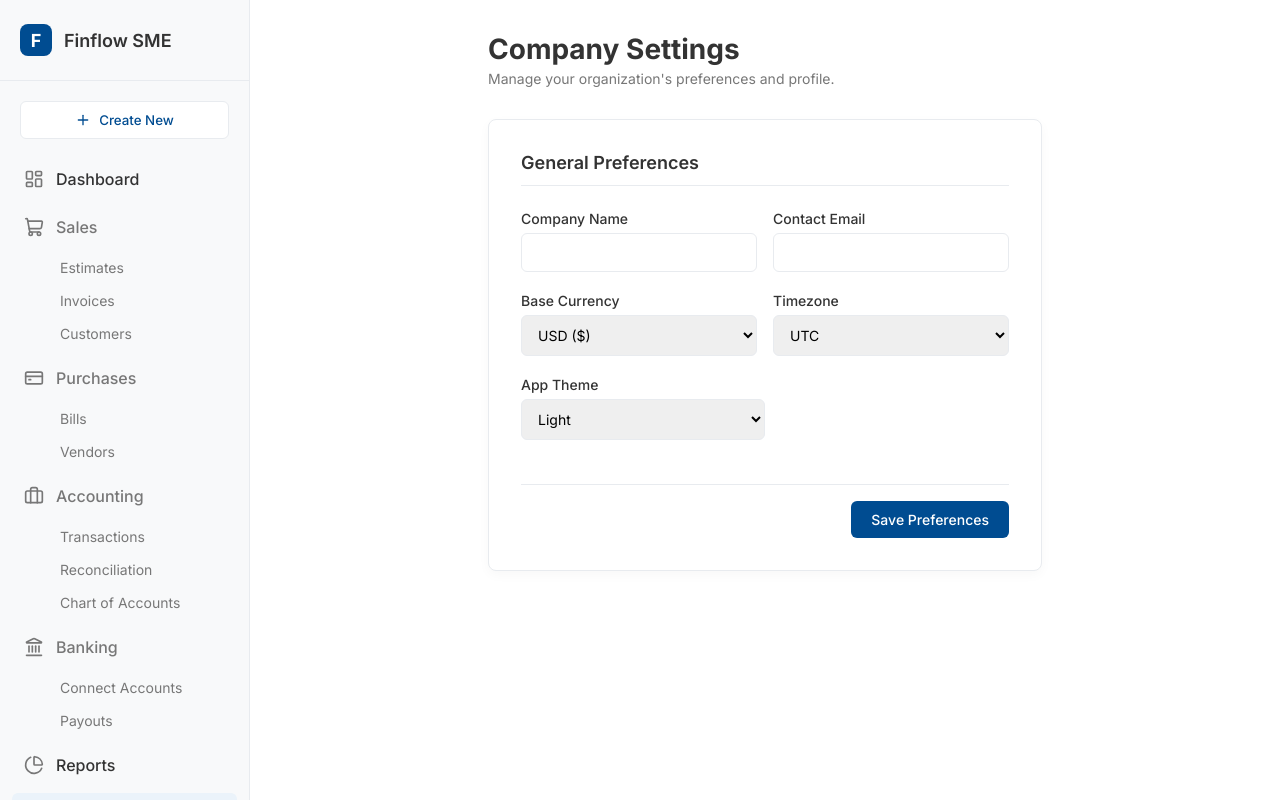
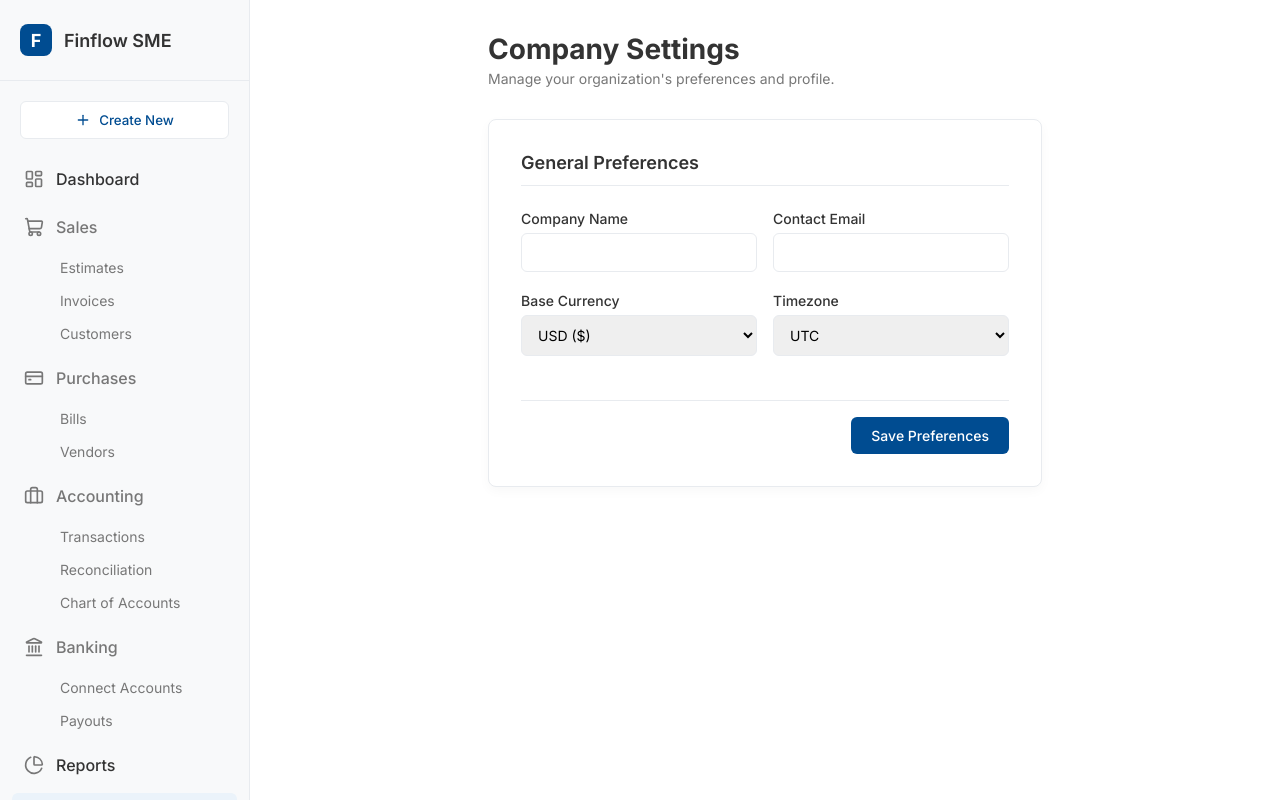
Before and after one commit to Vaishnavilily/FinFlow_SME, a Next.js app: page /settings in a window 1280 px wide. Built offline with nearby package versions, Linux system fonts and the light colour scheme; no server answers; the database is empty.

Commit message:
theme button removed

```diff
--- a/src/app/settings/page.js
+++ b/src/app/settings/page.js
@@ -13,8 +13,7 @@ export default function Settings() {
     companyName: "",
     email: "",
     currency: "USD",
-    timezone: "UTC",
-    theme: "Light"
+    timezone: "UTC"
   });
 
   useEffect(() => {
@@ -142,20 +141,6 @@ export default function Settings() {
             </div>
           </div>
 
-          <div className="form-group" style={{maxWidth: '50%'}}>
-            <label>App Theme</label>
-            <select
-              name="theme"
-              className="form-control"
-              value={formData.theme}
-              onChange={handleChange}
-            >
-              <option value="Light">Light</option>
-              <option value="Dark">Dark</option>
-              <option value="System">System Default</option>
-            </select>
-          </div>
-
           <div className="form-actions">
             <button
               type="submit"
```
